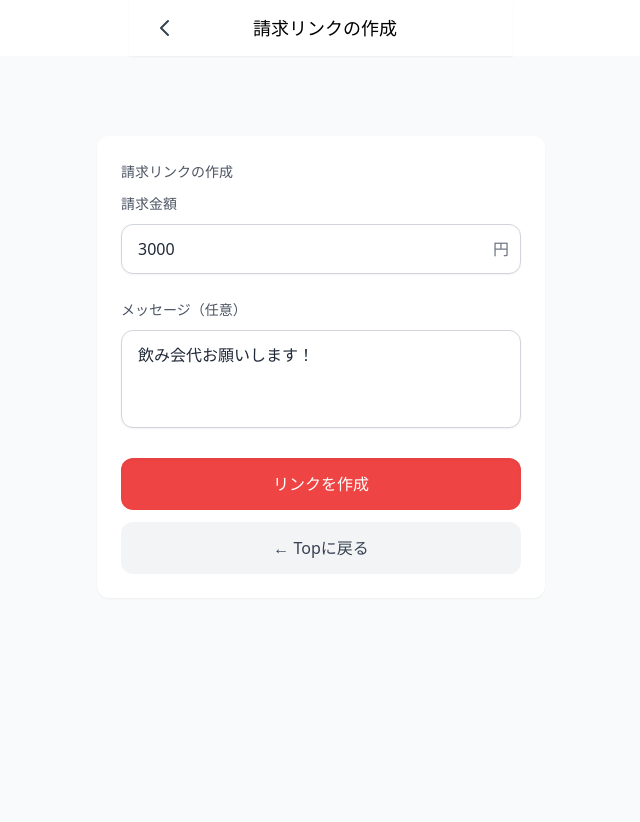
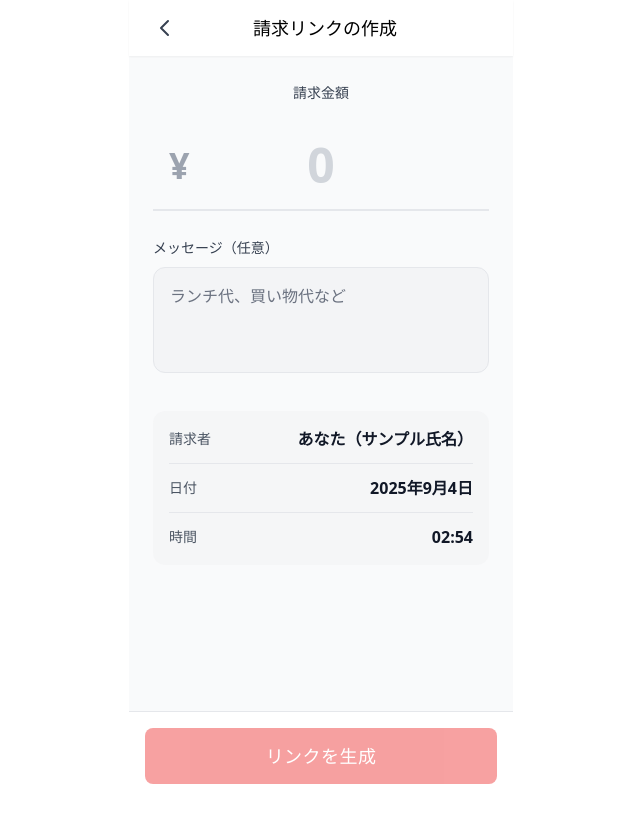
Before and after one commit to deraryo4559/GroupeF, a React (Vite) app in the folder front/: page /request in a window 1280 px wide. Shown: the top 822 px of the page, without its empty margins (319-959 px from the left). After the commit the page ends 800 px from the top, so only its background shows below. Built offline with nearby package versions, Linux system fonts and the light colour scheme.

Commit message:
RequestLinkコンポーネントの改修: 金額入力のカンマ区切り対応、ユーザー情報の取得機能追加、UIの改善

```diff
--- a/front/src/components/RequestLink.jsx
+++ b/front/src/components/RequestLink.jsx
@@ -1,25 +1,76 @@
-import { useState } from "react";
+import { useState, useEffect } from "react";
 import { useNavigate } from "react-router-dom";
 import Header from "./Header";
+import Button1 from "./button1";
+import Botton1 from './button1';
 
 function RequestLink() {
-  const [reqAmount, setReqAmount] = useState("3000");
-  const [reqMsg, setReqMsg] = useState("飲み会代お願いします！");
+  const [reqAmount, setReqAmount] = useState("");
+  const [displayAmount, setDisplayAmount] = useState(""); // 表示用金額（カンマ区切り）
+  const [reqMsg, setReqMsg] = useState("");
+  const [currentDate, setCurrentDate] = useState("");
+  const [currentTime, setCurrentTime] = useState("");
+  const [userName, setUserName] = useState("ユーザー名");
   const navigate = useNavigate();
 
+  // 現在の日付と時間を設定
+  useEffect(() => {
+    const now = new Date();
+    const dateOptions = { year: 'numeric', month: 'long', day: 'numeric' };
+    const timeOptions = { hour: '2-digit', minute: '2-digit' };
+    setCurrentDate(now.toLocaleDateString('ja-JP', dateOptions));
+    setCurrentTime(now.toLocaleTimeString('ja-JP', timeOptions));
+
+    // ユーザー情報を取得 (ダミー)
+    const fetchUserName = async () => {
+      try {
+        // APIから取得する場合はこちらに実装
+        // 仮のデータ
+        setUserName("サンプル氏名");
+      } catch (error) {
+        console.error("ユーザー情報の取得に失敗:", error);
+      }
+    };
+
+    fetchUserName();
+  }, []);
+
+  // 金額入力の処理 - カンマ区切り対応版
   const handleAmountChange = (e) => {
-    const v = e.target.value;
-    if (v === "") return setReqAmount("");
-    const n = Number(v);
-    if (n < 1) return setReqAmount("1");
-    if (n > 50000) return setReqAmount("50000");
-    setReqAmount(v);
+    // 入力値から数字以外の文字（カンマや記号など）をすべて除去
+    const rawValue = e.target.value.replace(/[^\d]/g, '');
+
+    if (rawValue === "") {
+      setReqAmount("");
+      setDisplayAmount("");
+      return;
+    }
+
+    // 数値としてのチェック
+    const numValue = Number(rawValue);
+    if (numValue < 1) {
+      setReqAmount("1");
+      setDisplayAmount("1");
+      return;
+    }
+
+    if (numValue > 1000000) {
+      setReqAmount("1000000");
+      setDisplayAmount("1,000,000");
+      return;
+    }
+
+    // 内部的な値は数値のまま保存
+    setReqAmount(rawValue);
+
+    // 表示用の値はカンマ区切りにフォーマット
+    setDisplayAmount(Number(rawValue).toLocaleString());
   };
 
   const canCreate =
-    reqAmount !== "" && Number(reqAmount) >= 1 && Number(reqAmount) <= 50000;
+    reqAmount !== "" && Number(reqAmount) >= 1 && Number(reqAmount) <= 1000000;
 
-  // ★ 生成した請求リンク（ダミー）を持って完了画面へ遷移
+  // 生成した請求リンクを持って完了画面へ遷移
   const handleCreate = () => {
     const id = Math.random().toString(36).slice(2, 10);
     const link = `${window.location.origin}/pay/${id}`; // ダミーの請求リンク
@@ -27,63 +78,89 @@ function RequestLink() {
   };
 
   return (
-    <>
+    <div className="fixed inset-0 overflow-hidden bg-white">
+      {/* ヘッダー */}
       <Header title="請求リンクの作成" backTo="/" />
-      <div className="min-h-screen pt-20 px-4 pb-8 bg-gray-50">
-        <div className="w-full max-w-md mx-auto bg-white rounded-xl shadow-sm p-6 text-gray-800">
-          <div className="text-sm text-gray-600 leading-6 mb-2">請求リンクの作成</div>
 
-          {/* 請求金額 */}
-          <div className="mt-2">
-            <div className="text-sm text-gray-600 leading-6 mb-2">請求金額</div>
-            <div className="relative">
+      {/* メインとフッターを含むフレックスコンテナ */}
+      <div className="flex flex-col justify-between h-[calc(100vh-56px)] max-w-sm mx-auto bg-gray-50">
+        {/* メインコンテンツ */}
+        <main className="p-6 space-y-8 overflow-y-auto">
+          <div className="space-y-6">
+            {/* 金額入力 */}
+            <div className="space-y-4 text-center">
+              <label className="text-gray-700 text-sm font-medium" htmlFor="amount">
+                請求金額
+              </label>
+              <div className="relative flex items-center justify-center">
+                <div className="relative w-full">
+                  <span className="absolute top-1/2 -translate-y-1/2 left-4 text-gray-400 text-3xl md:text-4xl font-bold pointer-events-none">
+                    ¥
+                  </span>
                   <input
-                type="number"
+                    id="amount"
+                    type="text"
                     inputMode="numeric"
-                min="1"
-                max="50000"
-                step="1"
-                placeholder="金額"
-                value={reqAmount}
+                    placeholder="0"
+                    value={displayAmount}
                     onChange={handleAmountChange}
-                className="w-full pr-10 pl-4 py-3 text-[15px] md:text-base rounded-xl border border-gray-300 bg-white placeholder-gray-400 shadow-sm focus:outline-none focus:ring-2 focus:ring-gray-300"
+                    className="w-full py-3 px-14 rounded-none border-0 border-b-2 border-gray-200 bg-transparent text-center text-4xl md:text-5xl font-extrabold text-gray-900 placeholder:text-gray-300 focus:outline-none focus:border-red-500 focus:ring-0"
                   />
-              <span className="absolute right-3 top-1/2 -translate-y-1/2 text-gray-500 text-sm md:text-base">円</span>
+                </div>
               </div>
             </div>
 
-          {/* メッセージ（任意） */}
-          <div className="mt-6">
-            <div className="text-sm text-gray-600 leading-6 mb-2">メッセージ（任意）</div>
+            {/* メッセージ入力 */}
+            <div className="space-y-2">
+              <label className="text-gray-700 text-sm font-medium" htmlFor="note">
+                メッセージ（任意）
+              </label>
               <textarea
+                id="note"
                 rows={3}
                 value={reqMsg}
                 onChange={(e) => setReqMsg(e.target.value)}
-              className="w-full pl-4 pr-4 py-3 text-[15px] md:text-base rounded-xl border border-gray-300 bg-white placeholder-gray-400 shadow-sm focus:outline-none focus:ring-2 focus:ring-gray-300 resize-none"
+                placeholder="ランチ代、買い物代など"
+                className="w-full resize-none rounded-xl border border-gray-200 bg-gray-100 p-4 text-base font-normal leading-normal text-gray-800 placeholder:text-gray-500 "
               />
             </div>
+          </div>
 
-          {/* 作成ボタン */}
-          <button
-            type="button"
-            disabled={!canCreate}
-            onClick={handleCreate}  // ★ここを変更
-            className={`mt-6 w-full py-3.5 rounded-xl text-white text-[15px] md:text-base font-medium shadow-inner transition-colors
-              ${canCreate ? "bg-red-500 hover:bg-red-600 cursor-pointer" : "bg-gray-300 cursor-not-allowed"}`}
-          >
-            リンクを作成
-          </button>
-
-          <button
-            type="button"
-            onClick={() => navigate("/")}
-            className="mt-3 w-full py-3.5 rounded-xl text-[15px] md:text-base font-medium bg-gray-100 hover:bg-gray-200 text-gray-700 transition-colors"
-          >
-            ← Topに戻る
-          </button>
+          {/* 詳細情報 */}
+          <div className="space-y-4">
+            <div className="bg-gray-100/60 rounded-xl p-4 space-y-3">
+              <div className="flex justify-between items-center">
+                <p className="text-gray-600 text-sm">請求者</p>
+                <p className="text-gray-900 font-semibold">あなた（{userName}）</p>
+              </div>
+              <div className="border-t border-gray-200 my-2"></div>
+              <div className="flex justify-between items-center">
+                <p className="text-gray-600 text-sm">日付</p>
+                <p className="text-gray-900 font-semibold">{currentDate}</p>
+              </div>
+              <div className="border-t border-gray-200 my-2"></div>
+              <div className="flex justify-between items-center">
+                <p className="text-gray-600 text-sm">時間</p>
+                <p className="text-gray-900 font-semibold">{currentTime}</p>
               </div>
             </div>
-    </>
+          </div>
+        </main>
+
+        {/* フッター（ボタン） */}
+        <footer className="p-4 bg-white border-t border-gray-200 sticky bottom-0 left-0 right-0">
+          <Button1
+            variant="danger"
+            size="large"
+            onClick={handleCreate}
+            disabled={!canCreate}
+            className="w-full h-14 rounded-full flex items-center justify-center font-bold tracking-wide"
+          >
+            リンクを生成
+          </Button1>
+        </footer>
+      </div>
+    </div>
   );
 }
 
```
Lines whose indentation alone changed are shown as unchanged.
